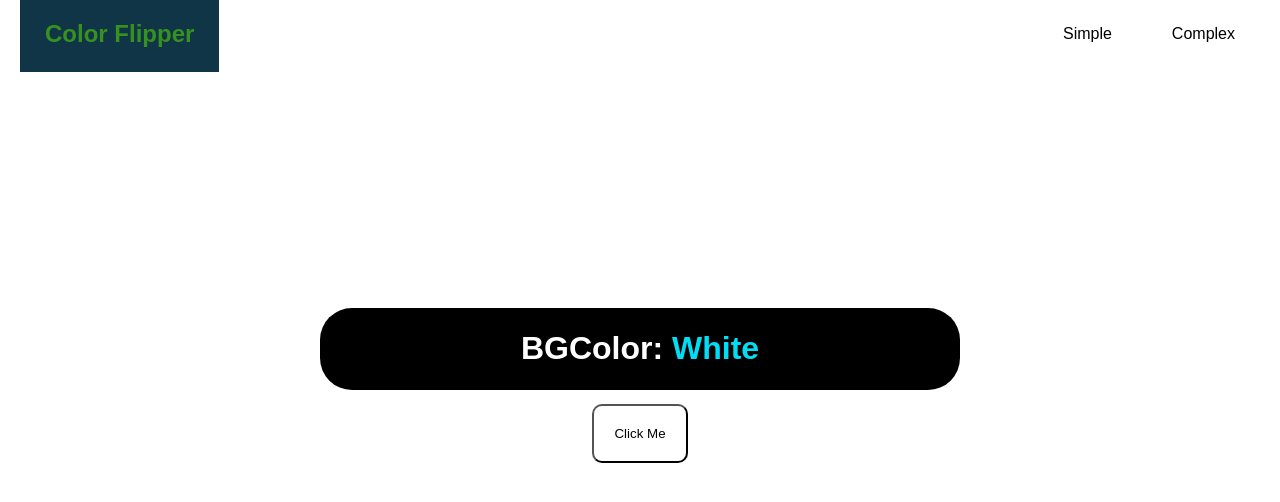
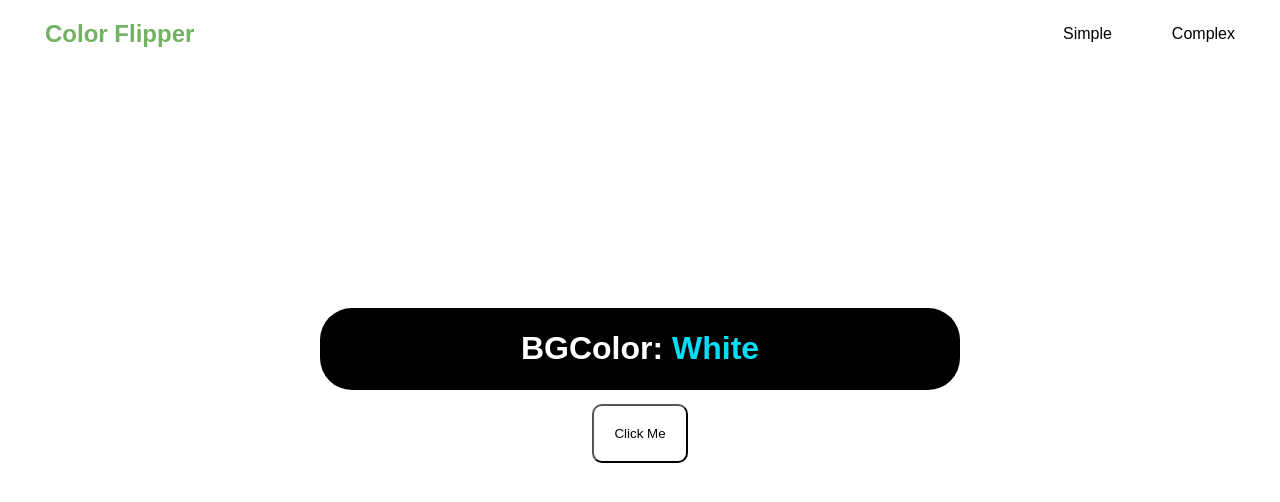
Before and after one commit to bizzle-sys/randomcolorgenerator, a plain HTML site: page index.html in a window 1280 px wide. In both pictures the pointer is over the link "Color Flipper". Drawn offline with Linux system fonts and the light colour scheme.

Commit message:
minor design changes

```diff
--- a/style.css
+++ b/style.css
@@ -18,7 +18,7 @@ h1 > a {
 }
 
 h1 > a:hover {
-  background: rgb(16, 53, 70);
+  color: rgba(55, 145, 33, 0.7);
 }
 .navlinks {
   display: flex;
@@ -32,7 +32,7 @@ a {
   color: #000;
 }
 
-a:hover {
+li > a:hover {
   background: gray;
 }
 
```
